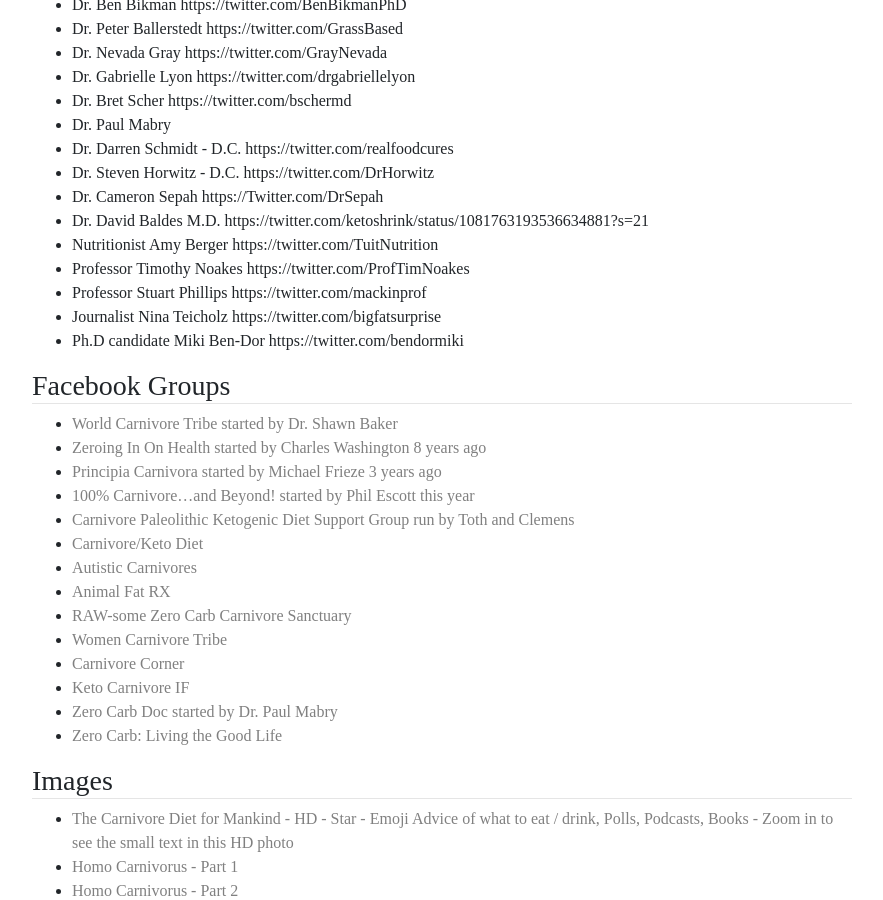
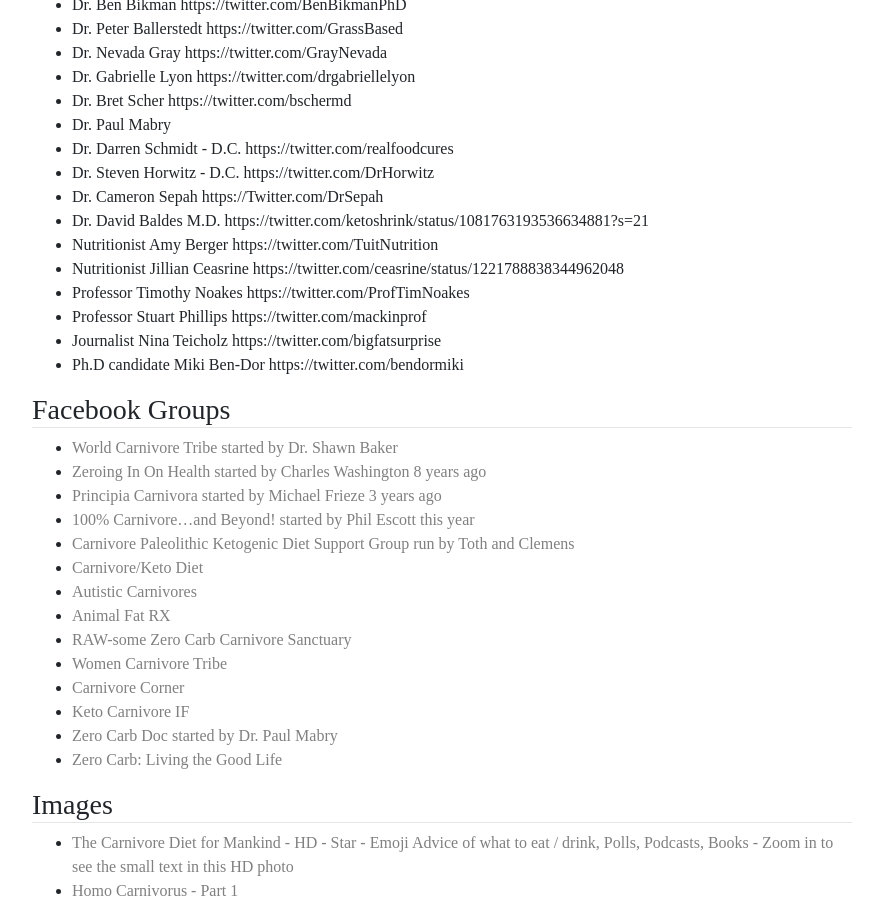
Before and after one commit to bitstein/justmeat.co, a Jekyll site: the page built from wiki/pages/special:link-dump.md, in a window 1280 px wide and 900 px high, scrolled down 19939 px. Shown: the whole window, without its empty margins (198-1081 px from the left). Built offline with Jekyll 4.4.1, drawn with Linux system fonts in a browser that asks for light colours; nearby versions of some CDN libraries; some web fonts are replaced.

Commit message:
Add Jillian Ceasrine
See #40

```diff
--- a/wiki/pages/special:link-dump.md
+++ b/wiki/pages/special:link-dump.md
@@ -628,6 +628,7 @@
 * Dr. Cameron Sepah https://Twitter.com/DrSepah
 * Dr. David Baldes M.D. https://twitter.com/ketoshrink/status/1081763193536634881?s=21
 * Nutritionist Amy Berger https://twitter.com/TuitNutrition
+* Nutritionist Jillian Ceasrine https://twitter.com/ceasrine/status/1221788838344962048
 * Professor Timothy Noakes https://twitter.com/ProfTimNoakes
 * Professor Stuart Phillips https://twitter.com/mackinprof
 * Journalist Nina Teicholz https://twitter.com/bigfatsurprise
```
